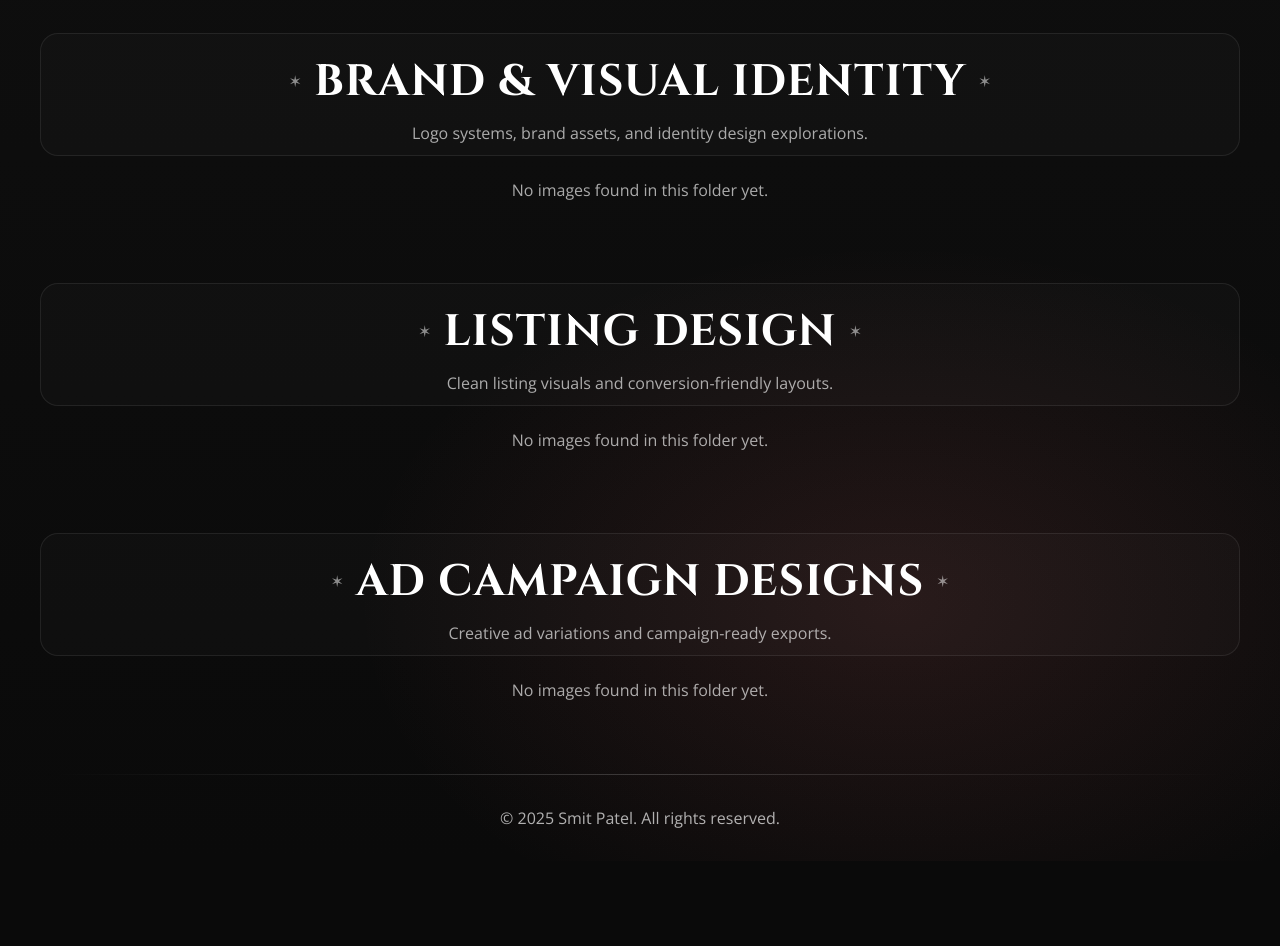
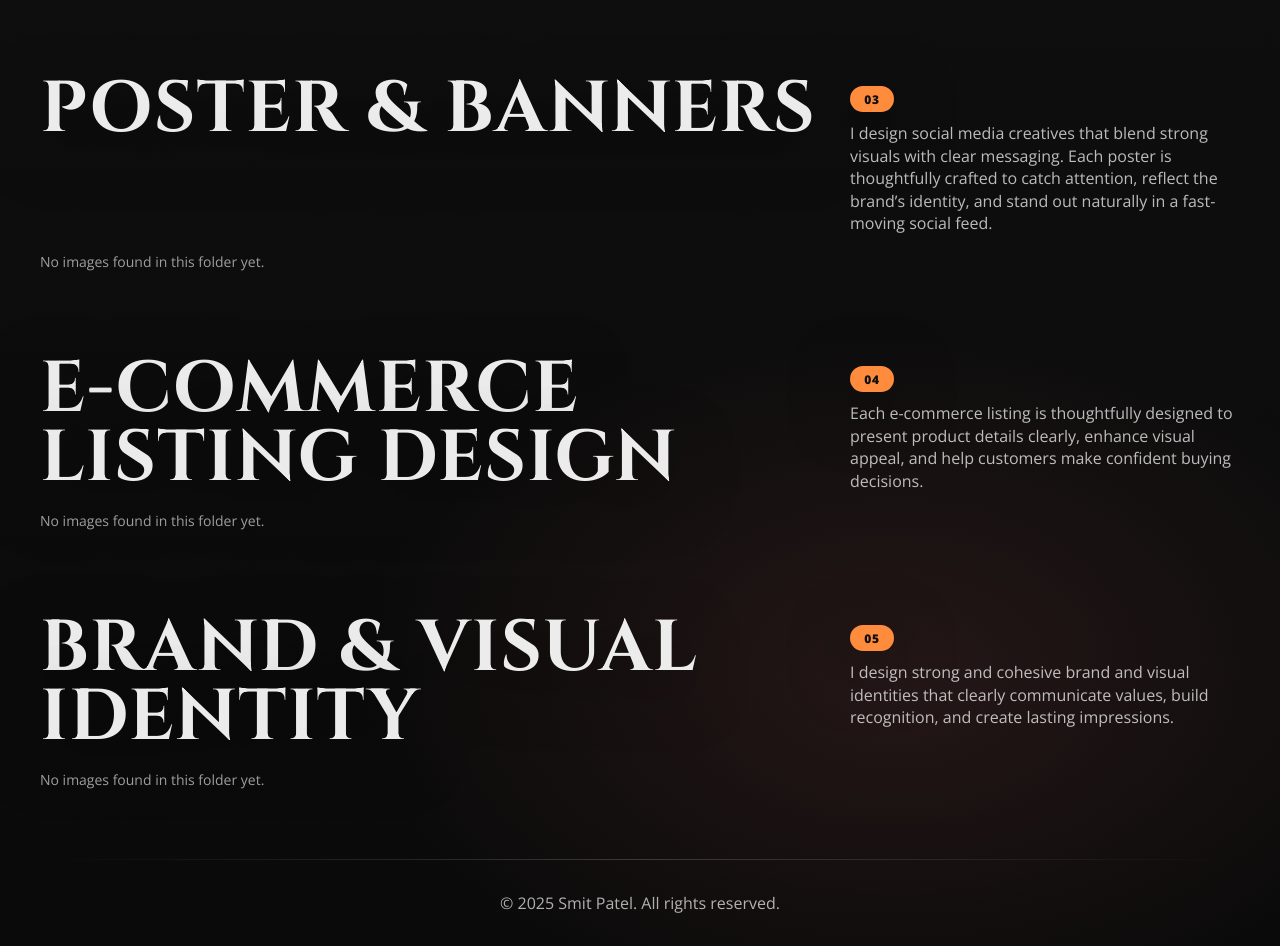
Before and after one commit to Oyemahak/Smit, a React (Vite) app: page /home in a window 1280 px wide. Shown: the part 1300-2246 px from the top of the page. Before the commit the page ends 2161 px from the top, so only its background shows below. Built offline with nearby package versions, Linux system fonts and the light colour scheme.

Commit message:
Thodu alag chhe pn pela karta better chhe joi jo

```diff
--- a/src/pages/Home.jsx
+++ b/src/pages/Home.jsx
@@ -1,3 +1,4 @@
+// ✅ FINAL Home.jsx (fixes BRAND section overlap + keeps everything else same)
 // src/pages/Home.jsx
 import React, { useEffect, useMemo, useState } from "react";
 import profileImage from "../assets/images/profile-image.png";
@@ -11,13 +12,10 @@ const sortNice = (a, b) =>
 const uniq = (arr) => Array.from(new Set((arr || []).filter(Boolean)));
 
 /* =========================================================
-   ✅ NEW FOLDERS (based on your updated structure)
+   ✅ FOLDERS (your final structure)
    ========================================================= */
 
-/**
- * Posters / Banners
- * ✅ folder: src/assets/images/ad-campaign-designs/banners/
- */
+/** 03 — POSTER & BANNERS ✅ folder: src/assets/images/banners/ */
 const posterImages = Object.values(
   import.meta.glob("../assets/images/banners/*.{png,jpg,jpeg,webp}", {
     eager: true,
@@ -26,12 +24,7 @@ const posterImages = Object.values(
   })
 );
 
-/**
- * Ad Campaign Designs
- * ✅ folder:
- *  - src/assets/images/ad-campaign-designs/*.png (root)
- *  - src/assets/images/ad-campaign-designs/add-camp/*.jpg
- */
+/** 01 — AD CAMPAIGN DESIGNS ✅ folder: src/assets/images/add-camp/ */
 const adCampaignImages = uniq([
   ...Object.values(
     import.meta.glob("../assets/images/add-camp/*.{png,jpg,jpeg,webp}", {
@@ -42,10 +35,7 @@ const adCampaignImages = uniq([
   ),
 ]);
 
-/**
- * Brand & Visual Identity
- * ✅ folder: src/assets/images/brand-and-visual-identity/
- */
+/** 05 — BRAND & VISUAL IDENTITY ✅ folder: src/assets/images/brand-and-visual-identity/ */
 const brandIdentityImages = Object.values(
   import.meta.glob("../assets/images/brand-and-visual-identity/*.{png,jpg,jpeg,webp}", {
     eager: true,
@@ -54,10 +44,7 @@ const brandIdentityImages = Object.values(
   })
 );
 
-/**
- * Listing
- * ✅ folder: src/assets/images/listing/
- */
+/** 04 — E-COMMERCE LISTING DESIGN ✅ folder: src/assets/images/listing/ */
 const listingImages = Object.values(
   import.meta.glob("../assets/images/listing/*.{png,jpg,jpeg,webp}", {
     eager: true,
@@ -66,10 +53,7 @@ const listingImages = Object.values(
   })
 );
 
-/**
- * Social Media
- * ✅ folder: src/assets/images/social-media/
- */
+/** 02 — SOCIAL MEDIA ✅ folder: src/assets/images/social-media/ */
 const socialMediaImages = Object.values(
   import.meta.glob("../assets/images/social-media/*.{png,jpg,jpeg,webp}", {
     eager: true,
@@ -78,10 +62,11 @@ const socialMediaImages = Object.values(
   })
 );
 
-function GallerySection({ id, title, subtitle, images, density = "dense" }) {
+/* =========================================================
+   ✅ Gallery Section (PDF header + grid layouts)
+   ========================================================= */
+function GallerySection({ id, number, title, description, images, colsDesktop = 4, layoutClass = "" }) {
   const safeImages = useMemo(() => uniq(images).sort(sortNice), [images]);
-
-  // Store aspect ratio per image
   const [ratios, setRatios] = useState({});
 
   const onImgLoad = (src, e) => {
@@ -97,47 +82,56 @@ function GallerySection({ id, title, subtitle, images, density = "dense" }) {
   };
 
   return (
-    <section id={id} className="section-wrap">
-      <div className="section-head">
-        <div className="section-title-row">
-          <span className="section-star">✶</span>
-          <h2 className="section-title">{title}</h2>
-          <span className="section-star">✶</span>
+    <section id={id} className="pdf-section">
+      {/* ✅ PDF-style header */}
+      <div className="pdf-head">
+        <h2 className="pdf-title">{title}</h2>
+
+        <div className="pdf-meta">
+          <span className="pdf-badge">{number}</span>
+          <p className="pdf-desc">{description}</p>
         </div>
-        {subtitle ? <p className="section-subtitle">{subtitle}</p> : null}
       </div>
 
-      {/* ✅ NO placeholders (per your request) */}
+      {/* ✅ NO placeholders */}
       {safeImages.length === 0 ? (
-        <p className="section-subtitle" style={{ marginTop: 16 }}>
-          No images found in this folder yet.
-        </p>
+        <p className="pdf-empty">No images found in this folder yet.</p>
       ) : (
-        <div className={`img-grid ${density === "super" ? "img-grid-super" : "img-grid-dense"}`}>
+        <div className={`img-grid cols-${colsDesktop} ${layoutClass}`}>
           {safeImages.map((src, i) => {
             const r = ratios[src];
 
-            // Default aspect ratio until loaded (then exact)
-            const aspectRatio = typeof r === "number" ? `${Math.round(r * 1000) / 1000} / 1` : "16 / 10";
+            // ✅ IMPORTANT FIX:
+            // Disable banner/portrait auto-spans for special "manual layout" sections
+            // so BRAND (layout-brand3) never overlaps.
+            const isFixedLayout =
+              String(layoutClass || "").includes("layout-brand3") ||
+              String(layoutClass || "").includes("layout-brand") ||
+              String(layoutClass || "").includes("layout-banners");
 
-            const isVeryWide = typeof r === "number" && r >= 2.1; // banners
-            const isPortrait = typeof r === "number" && r <= 0.85; // vertical posters
+            const aspectRatio =
+              typeof r === "number" ? `${Math.round(r * 1000) / 1000} / 1` : "16 / 10";
+
+            const isVeryWide = !isFixedLayout && typeof r === "number" && r >= 2.1;
+            const isPortrait = !isFixedLayout && typeof r === "number" && r <= 0.85;
 
             return (
               <button
                 key={src + i}
-                className={[
-                  "img-card",
-                  "ripple-target",
-                  isVeryWide ? "is-banner" : "",
-                  isPortrait ? "is-portrait" : "",
-                ].join(" ")}
+                className={["img-card", "ripple-target", isVeryWide ? "is-banner" : "", isPortrait ? "is-portrait" : ""]
+                  .filter(Boolean)
+                  .join(" ")}
                 type="button"
                 aria-label={`${title} image ${i + 1}`}
                 style={{ aspectRatio }}
                 data-full={src}
               >
-                <img src={src} alt={`${title} ${i + 1}`} loading="lazy" onLoad={(e) => onImgLoad(src, e)} />
+                <img
+                  src={src}
+                  alt={`${title} ${i + 1}`}
+                  loading="lazy"
+                  onLoad={(e) => onImgLoad(src, e)}
+                />
                 <div className="img-overlay" />
                 <div className="img-hoverhint">View</div>
               </button>
@@ -152,13 +146,9 @@ function GallerySection({ id, title, subtitle, images, density = "dense" }) {
 export default function Home() {
   const base = import.meta.env.BASE_URL;
 
-  // Lightbox
   const [lightbox, setLightbox] = useState({ open: false, src: "", alt: "" });
-
-  // Go-top visibility
   const [showTop, setShowTop] = useState(false);
 
-  // ✅ Click delegation for opening lightbox
   const onMainClick = (e) => {
     if (lightbox.open) return;
 
@@ -174,7 +164,6 @@ export default function Home() {
 
   const closeLightbox = () => setLightbox({ open: false, src: "", alt: "" });
 
-  // ✅ ESC to close
   useEffect(() => {
     const onKey = (e) => {
       if (e.key === "Escape") closeLightbox();
@@ -184,7 +173,6 @@ export default function Home() {
     // eslint-disable-next-line react-hooks/exhaustive-deps
   }, []);
 
-  // ✅ Show go-top after scroll
   useEffect(() => {
     const onScroll = () => setShowTop(window.scrollY > 500);
     onScroll();
@@ -194,12 +182,11 @@ export default function Home() {
 
   return (
     <main id="main-content" onClick={onMainClick}>
-      {/* ✅ HERO */}
+      {/* ✅ HERO (unchanged) */}
       <section id="hero" className="hero-wrap">
         <div className="hero-ambient" aria-hidden="true" />
 
         <div className="hero-grid">
-          {/* Left Photo */}
           <div className="hero-photo">
             <div className="hero-photo-frame">
               <img src={profileImage} alt="Smit Patel" />
@@ -250,7 +237,6 @@ export default function Home() {
             </div>
           </div>
 
-          {/* Right Copy */}
           <div className="hero-copy">
             <h1 className="hero-title">
               <span className="hero-kicker">Designer Portfolio</span>
@@ -291,7 +277,6 @@ export default function Home() {
                 Resume
               </a>
 
-              {/* ✅ Mobile/Tablet only (CSS controls visibility) */}
               <a
                 className="btn btn-accent ripple-target btn-mobile-hire"
                 href="https://wa.me/917698641630"
@@ -305,45 +290,53 @@ export default function Home() {
         </div>
       </section>
 
-      {/* ✅ GALLERIES (FINAL 5 SECTIONS) */}
+      {/* ✅ PDF ORDER */}
       <GallerySection
-        id="projects"
-        title="Posters"
-        subtitle="Posters & banners — click any to view full."
-        images={posterImages}
-        density="super"
+        id="ads"
+        number="01"
+        title="AD CAMPAIGN DESIGNS"
+        description="Strategic ad visuals built to tell a story, grab attention, and drive action. From concept to final artwork, every campaign is designed to maximize reach and brand recall."
+        images={adCampaignImages}
+        colsDesktop={3}
       />
 
       <GallerySection
         id="social"
-        title="Social Media Posts"
-        subtitle="Short-form, high-impact visuals designed for engagement."
+        number="02"
+        title="SOCIAL MEDIA"
+        description="I design social media creatives that blend strong visuals with clear messaging. Each poster is thoughtfully crafted to catch attention, reflect the brand’s identity, and stand out naturally in a fast-moving social feed."
         images={socialMediaImages}
-        density="dense"
+        colsDesktop={4}
       />
 
       <GallerySection
-        id="brand"
-        title="Brand & Visual Identity"
-        subtitle="Logo systems, brand assets, and identity design explorations."
-        images={brandIdentityImages}
-        density="dense"
+        id="posters"
+        number="03"
+        title="POSTER & BANNERS"
+        description="I design social media creatives that blend strong visuals with clear messaging. Each poster is thoughtfully crafted to catch attention, reflect the brand’s identity, and stand out naturally in a fast-moving social feed."
+        images={posterImages}
+        colsDesktop={2}
+        layoutClass="layout-banners"
       />
 
       <GallerySection
         id="listing"
-        title="Listing Design"
-        subtitle="Clean listing visuals and conversion-friendly layouts."
+        number="04"
+        title="E-COMMERCE LISTING DESIGN"
+        description="Each e-commerce listing is thoughtfully designed to present product details clearly, enhance visual appeal, and help customers make confident buying decisions."
         images={listingImages}
-        density="dense"
+        colsDesktop={2}
       />
 
+      {/* ✅ BRAND (manual layout) */}
       <GallerySection
-        id="ads"
-        title="Ad Campaign Designs"
-        subtitle="Creative ad variations and campaign-ready exports."
-        images={adCampaignImages}
-        density="dense"
+        id="brand"
+        number="05"
+        title="BRAND & VISUAL IDENTITY"
+        description="I design strong and cohesive brand and visual identities that clearly communicate values, build recognition, and create lasting impressions."
+        images={brandIdentityImages}
+        colsDesktop={3}
+        layoutClass="layout-brand3"
       />
 
       <div className="separator" />
@@ -362,7 +355,7 @@ export default function Home() {
         </div>
       ) : null}
 
-      {/* ✅ Go to top (only shows after scroll) */}
+      {/* ✅ Go to top */}
       {showTop ? (
         <button
           className="to-top"
--- a/src/styles/global.css
+++ b/src/styles/global.css
@@ -659,8 +659,8 @@ img {
   }
 
   .hero-wrap {
-  padding: 0px;
-}
+    padding: 0px;
+  }
 
   .hero-photo-frame img {
     height: 320px;
@@ -800,11 +800,7 @@ img {
   pointer-events: none;
   z-index: 1;
 
-  background:
-    linear-gradient(180deg,
-      rgba(255, 255, 255, 0.12),
-      rgba(255, 255, 255, 0.02));
-
+  background: linear-gradient(180deg, rgba(255, 255, 255, 0.12), rgba(255, 255, 255, 0.02));
   opacity: 0.65;
   mix-blend-mode: screen;
 }
@@ -817,7 +813,6 @@ img {
   transition: transform 0.35s ease;
   position: relative;
   z-index: 0;
-  /* rim is z=1 */
 }
 
 .img-card:hover img {
@@ -891,7 +886,6 @@ img {
 
   .img-card.is-portrait {
     grid-row: span 1;
-    /* keep mobile clean */
   }
 }
 
@@ -1157,3 +1151,212 @@ footer {
   text-align: center;
   color: rgba(255, 255, 255, 0.68);
 }
+
+/* =========================================================
+   ✅ ADD THIS AT THE VERY END of your global.css
+   (Keeps your existing hero/gallery/lightbox styles intact,
+    only adds the PDF-style section header + custom layouts)
+   ========================================================= */
+
+/* Optional: PDF badge color (orange like your screenshots) */
+:root {
+  --pdf-badge: #ff8c3c;
+}
+
+/* ---------- PDF-style section header (title left, badge+text right) ---------- */
+.pdf-section {
+  width: min(var(--max), calc(100% - 42px));
+  margin: 85px auto 0;
+}
+
+.pdf-head {
+  display: grid;
+  grid-template-columns: 1fr 390px;
+  gap: 18px;
+  align-items: start;
+  margin-bottom: 18px;
+}
+
+.pdf-title {
+  margin: 0;
+  font-family: "Cinzel", serif;
+  font-size: 72px;
+  line-height: 0.95;
+  font-weight: 700;
+  letter-spacing: 1.2px;
+  text-transform: uppercase;
+  color: rgba(255, 255, 255, 0.92);
+  text-shadow: 0 18px 60px rgba(0, 0, 0, 0.55);
+}
+
+.pdf-meta {
+  padding-top: 10px;
+}
+
+.pdf-badge {
+  display: inline-flex;
+  align-items: center;
+  justify-content: center;
+  height: 26px;
+  min-width: 44px;
+  padding: 0 10px;
+  border-radius: 999px;
+  background: var(--pdf-badge);
+  color: #101010;
+  font-weight: 900;
+  font-size: 12px;
+  letter-spacing: 0.6px;
+  margin-bottom: 10px;
+  box-shadow: 0 16px 60px rgba(0, 0, 0, 0.55);
+}
+
+.pdf-desc {
+  margin: 0;
+  font-size: 16px;
+  line-height: 1.4;
+  color: rgba(255, 255, 255, 0.72);
+  max-width: 400px;
+}
+
+.pdf-empty {
+  margin: 10px 0 0;
+  color: rgba(255, 255, 255, 0.60);
+  font-size: 14px;
+}
+
+/* ---------- Grid column helpers (used by the JSX below) ---------- */
+.img-grid.cols-2 {
+  grid-template-columns: repeat(2, minmax(0, 1fr));
+}
+
+.img-grid.cols-3 {
+  grid-template-columns: repeat(3, minmax(0, 1fr));
+}
+
+.img-grid.cols-4 {
+  grid-template-columns: repeat(4, minmax(0, 1fr));
+}
+
+/* ---------- Layout: POSTER & BANNERS (2x2 wide banners like PDF) ---------- */
+.img-grid.layout-banners {
+  grid-template-columns: repeat(2, minmax(0, 1fr));
+}
+
+/* keep them clean and wide (no forced portrait spans here) */
+.img-grid.layout-banners .img-card.is-portrait {
+  grid-row: span 1;
+}
+
+.img-grid.layout-banners .img-card.is-banner {
+  grid-column: span 1;
+}
+
+/* =========================================================
+   ✅ NEW Layout: BRAND (3 images like your Canva)
+   Left: 2 logos  | Right: 1 tall palette (spans 2 rows)
+   ========================================================= */
+
+.img-grid.layout-brand3 {
+  display: grid;
+  gap: 18px;
+  grid-template-columns: 1fr 1fr 0.9fr;
+  grid-auto-rows: 1fr;
+}
+
+/* Reset auto banner/portrait behavior for this layout */
+.img-grid.layout-brand3 .img-card.is-banner,
+.img-grid.layout-brand3 .img-card.is-portrait {
+  grid-column: auto;
+  grid-row: auto;
+}
+
+/* 1st logo (left) */
+.img-grid.layout-brand3 .img-card:nth-child(1) {
+  grid-column: 1;
+  grid-row: 1;
+}
+
+/* 2nd logo (middle) */
+.img-grid.layout-brand3 .img-card:nth-child(2) {
+  grid-column: 2;
+  grid-row: 1;
+}
+
+/* 3rd palette (right, tall spanning 2 rows) */
+.img-grid.layout-brand3 .img-card:nth-child(3) {
+  grid-column: 3;
+}
+
+/* Make logos look like your identity blocks */
+.img-grid.layout-brand3 .img-card:nth-child(1),
+.img-grid.layout-brand3 .img-card:nth-child(2) {
+  aspect-ratio: 16 / 10;
+}
+
+/* Palette tall block */
+.img-grid.layout-brand3 .img-card:nth-child(3) {
+  aspect-ratio: 10 / 16;
+}
+
+/* ---------- Responsive like your PDF (desktop big, mobile smaller) ---------- */
+@media (max-width: 1100px) {
+  .pdf-head {
+    grid-template-columns: 1fr 340px;
+  }
+
+  .pdf-title {
+    font-size: 72px;
+  }
+}
+
+@media (max-width: 860px) {
+  .pdf-head {
+    grid-template-columns: 1fr;
+    gap: 12px;
+  }
+
+  .pdf-title {
+    font-size: 40px;
+  }
+
+  /* collapse 4/3/2 into 2 cols on tablet */
+  .img-grid.cols-4,
+  .img-grid.cols-3,
+  .img-grid.cols-2 {
+    grid-template-columns: repeat(2, minmax(0, 1fr));
+  }
+
+  /* brand3 becomes 2-col and palette goes full width */
+  .img-grid.layout-brand3 {
+    grid-template-columns: repeat(2, minmax(0, 1fr));
+  }
+
+  .img-grid.layout-brand3 .img-card:nth-child(3) {
+    grid-column: 1 / -1;
+    grid-row: auto;
+    aspect-ratio: 16 / 9;
+  }
+}
+
+@media (max-width: 520px) {
+  .pdf-title {
+    font-size: 32px;
+  }
+
+  /* single column on mobile */
+  .img-grid.cols-4,
+  .img-grid.cols-3,
+  .img-grid.cols-2,
+  .img-grid.layout-banners,
+  .img-grid.layout-brand3 {
+    grid-template-columns: 1fr;
+  }
+
+  .img-grid.layout-brand3 .img-card:nth-child(1),
+  .img-grid.layout-brand3 .img-card:nth-child(2),
+  .img-grid.layout-brand3 .img-card:nth-child(3) {
+    grid-column: auto;
+    grid-row: auto;
+    aspect-ratio: 16 / 10;
+  }
+}
```
